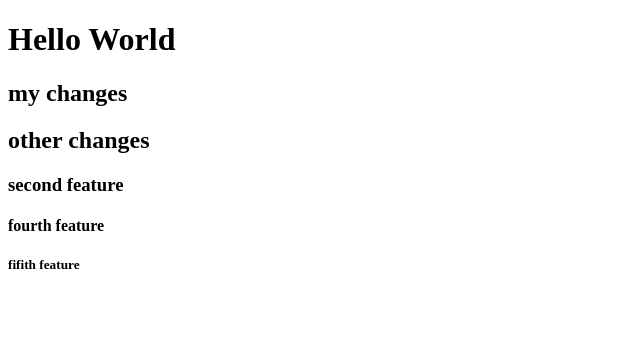
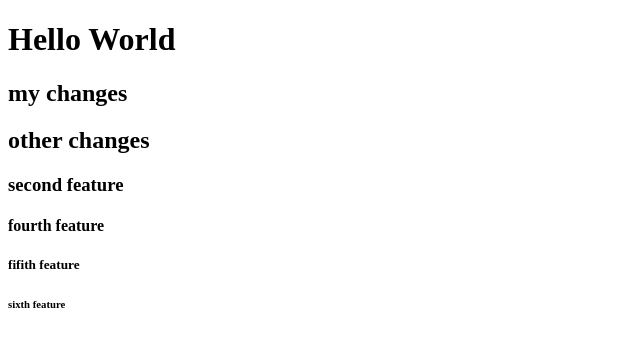
Before and after one commit to MChandrashekarReddy/bigblow, a plain HTML site: page index.html in a window 1280 px wide. Shown: the full height of the page, 0-640 px from the left. Drawn offline with Linux system fonts and the light colour scheme.

Commit message:
sixth feature added

```diff
--- a/index.html
+++ b/index.html
@@ -12,5 +12,6 @@
     <h3>second feature</h3>
     <h4>fourth feature</h4>
     <h5>fifith feature</h5>
+    <h6>sixth feature</h6>
 </body>
 </html>
```
